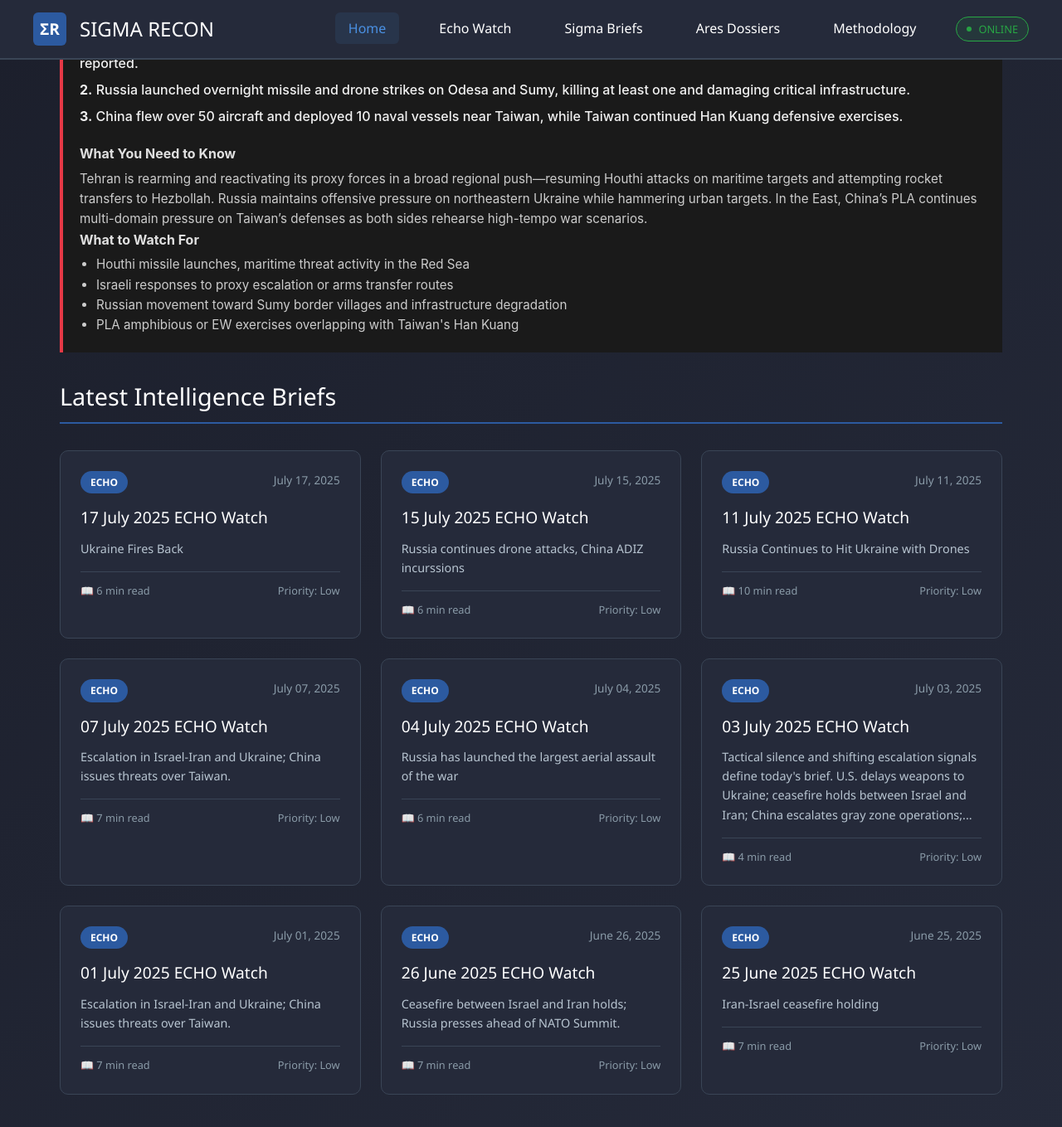
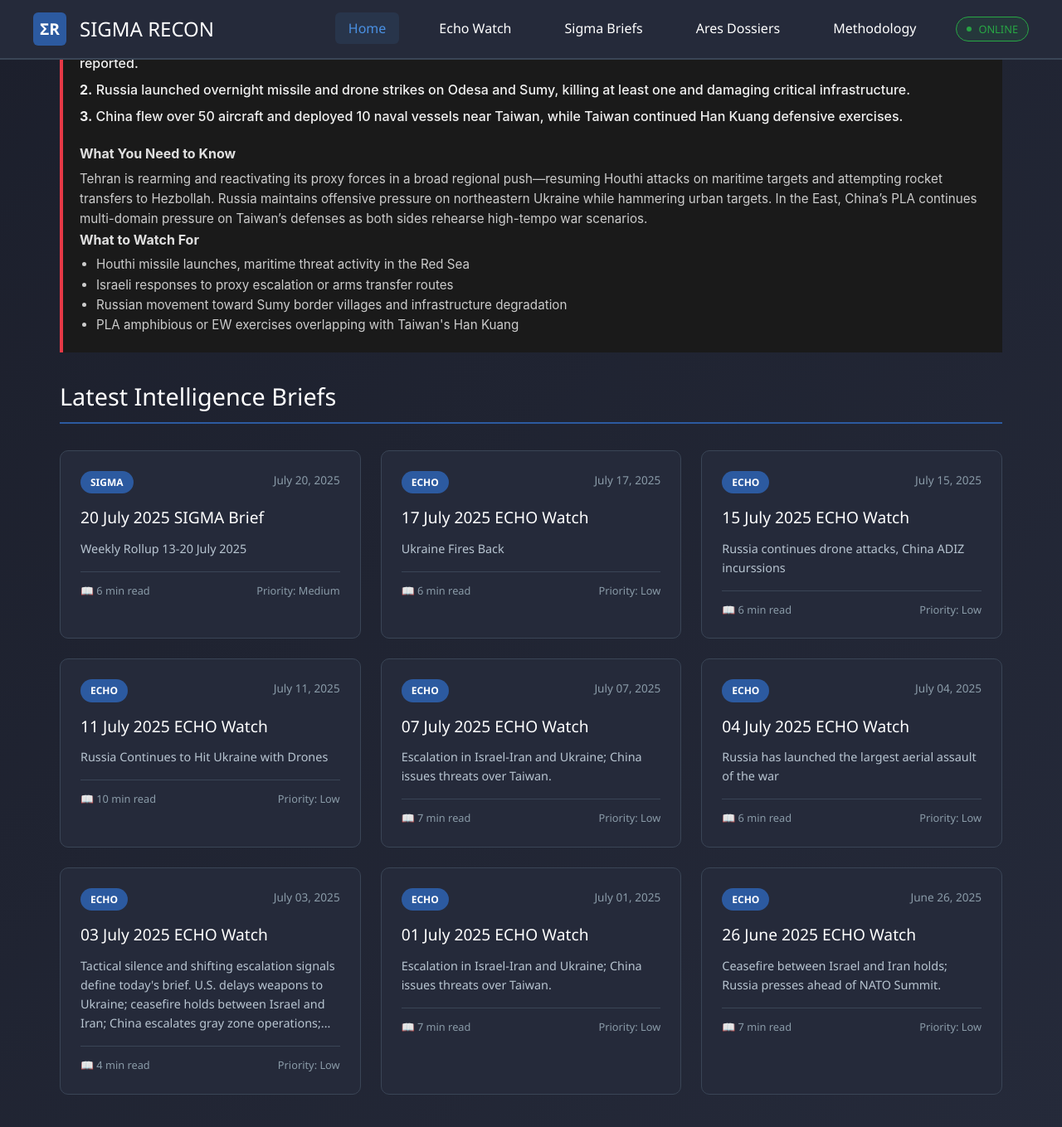
Before and after one commit to Monster52/SIGMA_Recon, a Jekyll site: the page built from index.html, in a window 1280 px wide and 1400 px high, scrolled down 539 px. Shown: the top 1359 px of the window at 83% size. Built offline with Jekyll 4.4.1, drawn with Linux system fonts in a browser that asks for light colours; comment, search, counter and statistics services are not loaded.

Commit message:
Fixed date issue

```diff
--- a/_posts/2025-07-20-sigma.md
+++ b/_posts/2025-07-20-sigma.md
@@ -1,7 +1,7 @@
 ---
 layout: post
-title: "22 June 2025 SIGMA Brief"
-date: 2025-06-22 07:00:00 -0500
+title: "20 July 2025 SIGMA Brief"
+date: 2025-07-20 07:00:00 -0500
 tags: [SIGMA]
 category: sigma
 priority: Medium
```
